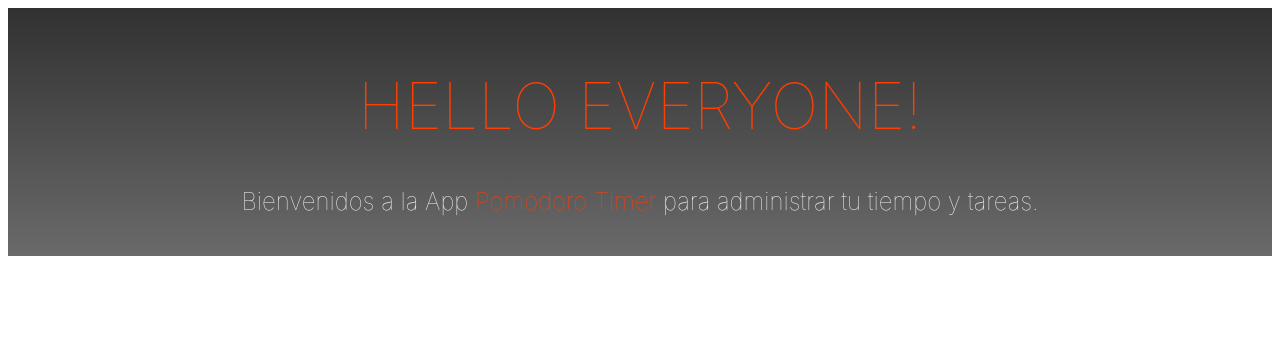
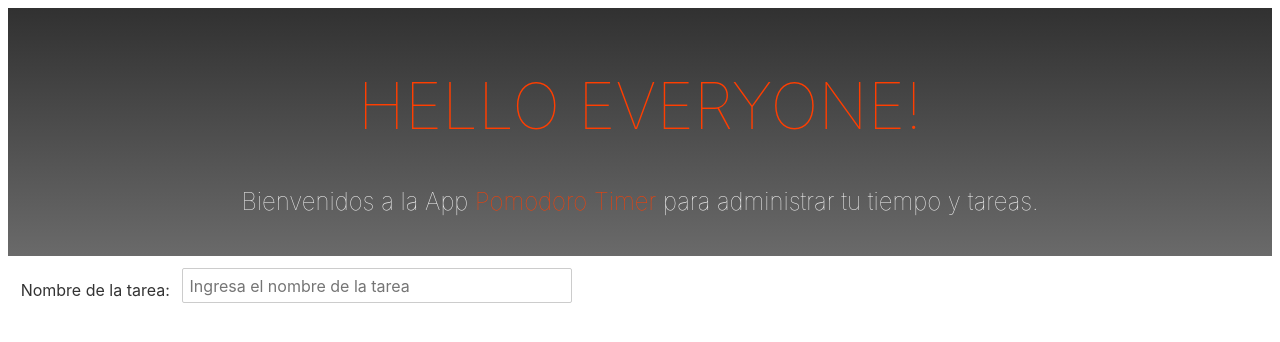
Before and after one commit to germope5/PomodoroTimer, a Svelte app: page / in a window 1280 px wide. Shown: the top 342 px of the page. Built offline with nearby package versions, Linux system fonts and the light colour scheme.

Commit message:
CAMBIOS VARIOS En TaskHistory.svelte

```diff
--- a/src/App.svelte
+++ b/src/App.svelte
@@ -7,7 +7,9 @@
 -->
 
 
+
 <script>
+	import TaskHistory from "./TaskHistory.svelte";
 	export let name;
 </script>
 
@@ -15,6 +17,9 @@
 	<h1>Hello {name}!</h1>
 	<p>Bienvenidos a la App <a href="/">Pomodoro Timer </a> para administrar tu tiempo y tareas.</p>
 </main>
+<section>
+	<TaskHistory/>
+</section>
 
 <style>
 	main {
--- a/src/TaskHistory.svelte
+++ b/src/TaskHistory.svelte
@@ -18,5 +18,30 @@
     //Ejemplo de cómo almacenar en localStorage
 
     const taskHistory = JSON.parse(localStorage.getItem('taskHistory')) || [];
+    const inputTarea = "";
+</script>
 
-</script>
+<section class="contenedor-fila">
+    <label for="nombre-tarea">Nombre de la tarea:</label>
+    <input type="text" id="nombre-tarea" name="nombre-tarea" placeholder="Ingresa el nombre de la tarea" required>
+</section>
+
+<style>
+
+  .contenedor-fila {
+    margin: 1%;
+    display: flex;
+    align-items: center;
+  }
+
+  label {
+    margin-right: 1%; /* Ajusta el margen según tus necesidades */
+    flex-shrink: 0; /* Evita que la etiqueta se reduzca si hay poco espacio */
+  }
+
+  input {
+    max-width: 100%;
+    width: 390px;
+  }
+
+</style>
```
Also changed, not shown: public/Instrucciones.js (added, +10 -0 lines).
